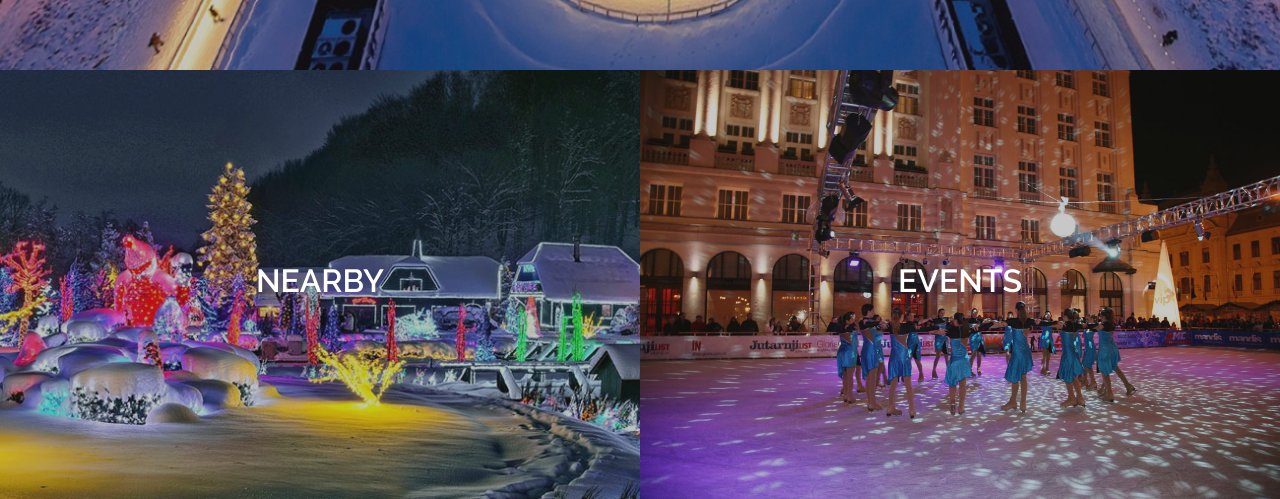
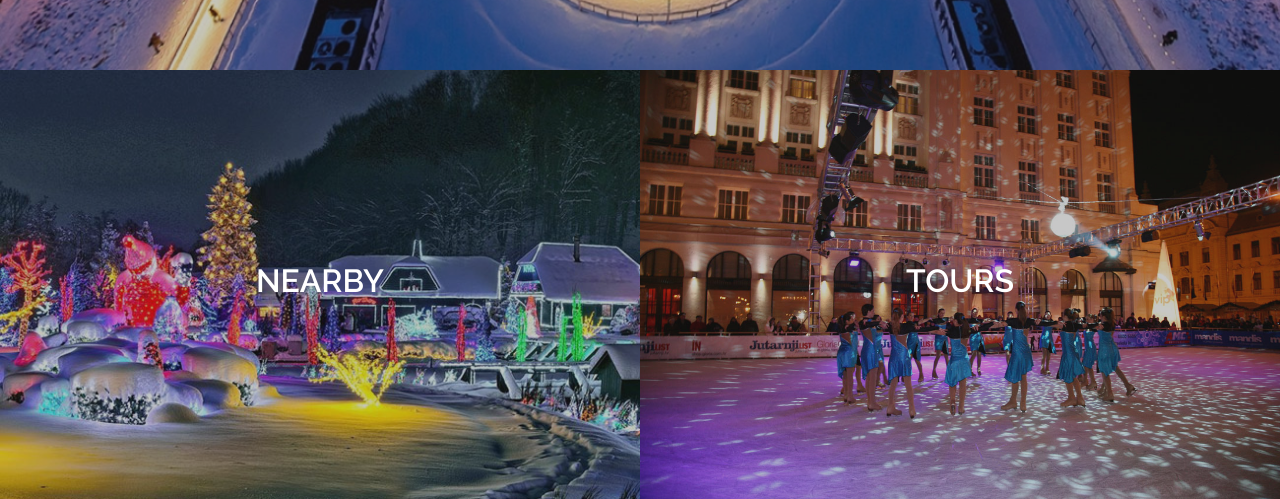
Before and after one commit to Drax74/advent-mockup, a website: page index.html in a window 1280 px wide. Shown: the part 1215-1714 px from the top of the page. Drawn offline with nearby package versions, Linux system fonts and the light colour scheme.

Commit message:
Changed the events to tours and added link

```diff
--- a/index.html
+++ b/index.html
@@ -51,10 +51,12 @@
                 </a>
               </div>
               <div class="col-sm-6 section">
-                <img src="./public/img/skating.jpg" class="cover">
-                <div class="image-overlay">
-                  <h2>Events</h2>
-                </div>
+                <a href="http://www.adventzagreb.com/themed-tours">
+                  <img src="./public/img/skating.jpg" class="cover">
+                  <div class="image-overlay">
+                    <h2>Tours</h2>
+                  </div>
+                </a>
               </div>
             </div>
         </div>
```
